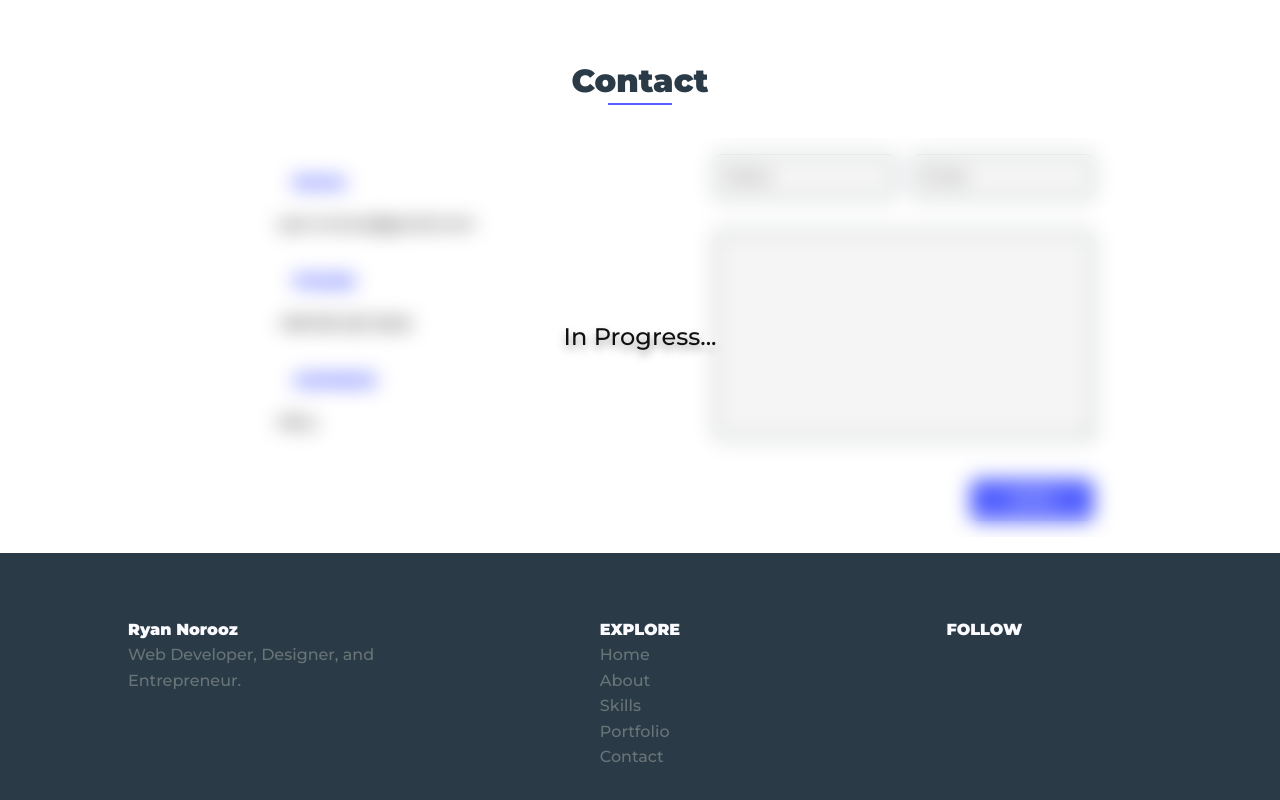
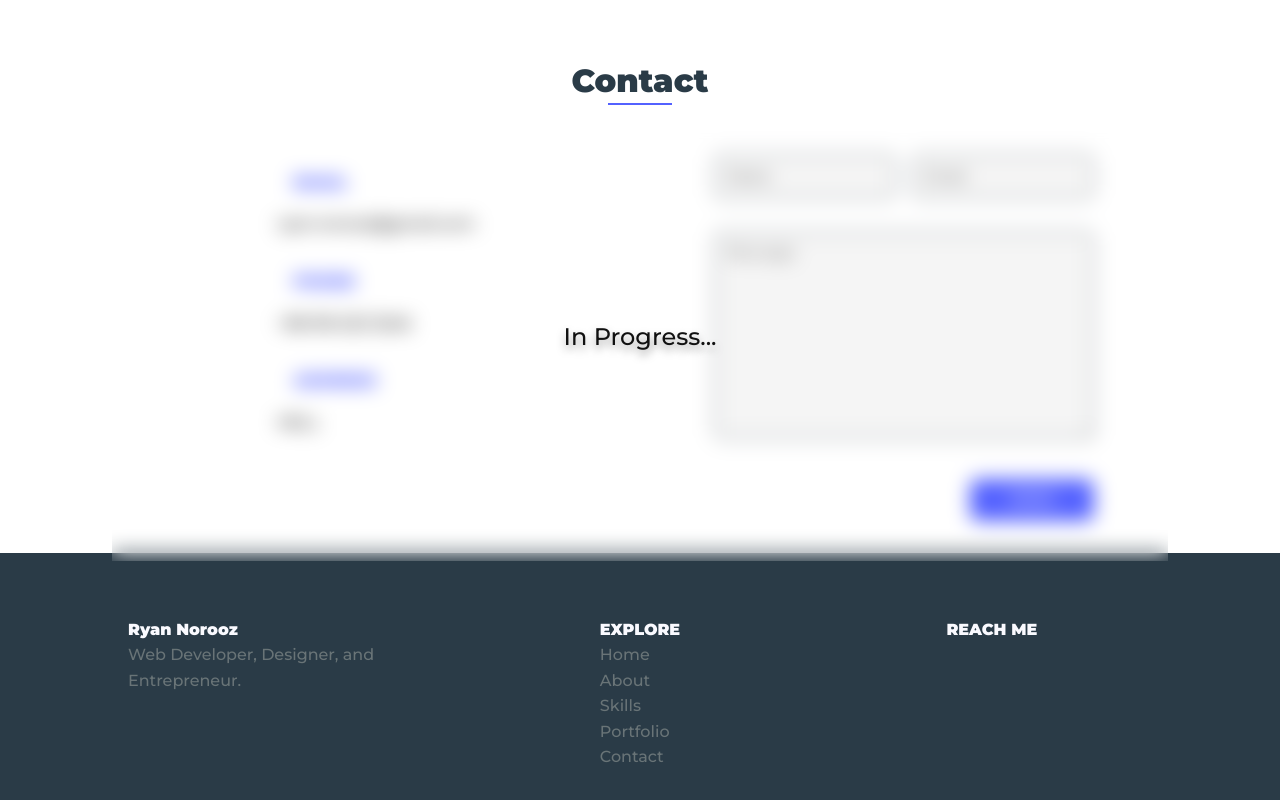
Before and after one commit to RyanNorooz/RyanNorooz.github.io, a Next.js app: page / in a window 1280 px wide. Shown: the part 2873-3673 px from the top of the page. Built offline with nearby package versions, Linux system fonts and the light colour scheme; some icons are missing.

Commit message:
fix: improve accessibility

```diff
--- a/components/TheFooter.tsx
+++ b/components/TheFooter.tsx
@@ -43,23 +43,26 @@ export default function TheFooter() {
         </div>
 
         <div className="footer__data">
-          <h2 className="footer__title">FOLLOW</h2>
+          <h2 className="footer__title">REACH ME</h2>
 
           <div className="flex">
             <a
               href="https://github.com/RyanNorooz"
+              title="Github"
               className="footer__social" //
             >
               <Icon icon="bx:bxl-github" />
             </a>
             <a
               href="https://t.me/RyanNorooz"
+              title="Telegram"
               className="footer__social" //
             >
               <Icon icon="bx:bxl-telegram" />
             </a>
             <a
               href="https://discord.com/users/701974919864385577"
+              title="Discord"
               className="footer__social"
             >
               <Icon icon="bx:bxl-discord-alt" />
--- a/components/home/ContactSection.tsx
+++ b/components/home/ContactSection.tsx
@@ -38,6 +38,7 @@ export default function ContactSection() {
             cols={0}
             rows={10}
             className="contact__input"
+            placeholder="Message"
           />
 
           <input
--- a/styles/styles.scss
+++ b/styles/styles.scss
@@ -657,7 +657,7 @@ $default-text-shadow-spread: false;
   position: relative;
 
   &::after {
-    @apply absolute grid place-items-center text-2xl drop-shadow-sm -inset-4 dark:bg-neutral-600/10 dark:shadow-black/30;
+    @apply absolute grid place-items-center text-2xl drop-shadow-sm -inset-y-10 -inset-x-4 dark:bg-neutral-600/10 dark:shadow-black/30;
     content: 'In Progress...';
 
     box-shadow: inset 0 0 30px 10px var(--tw-shadow-color);
```
